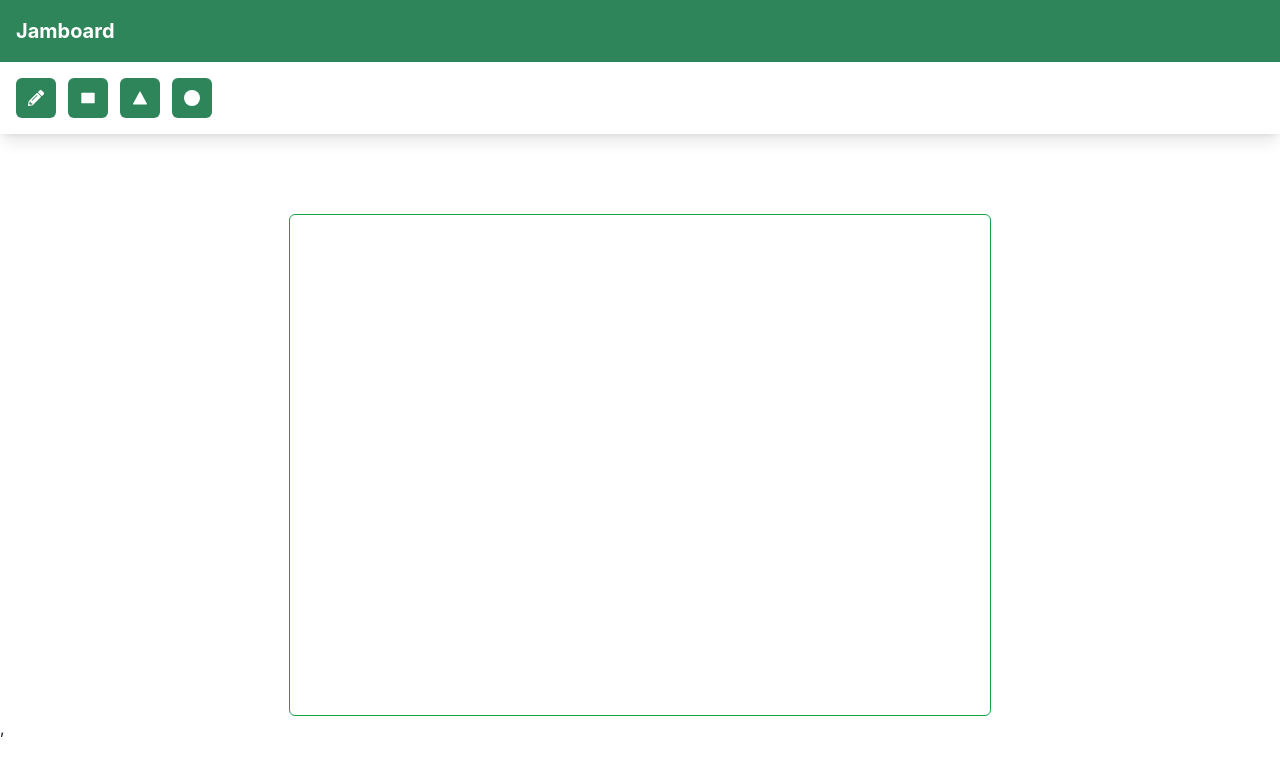
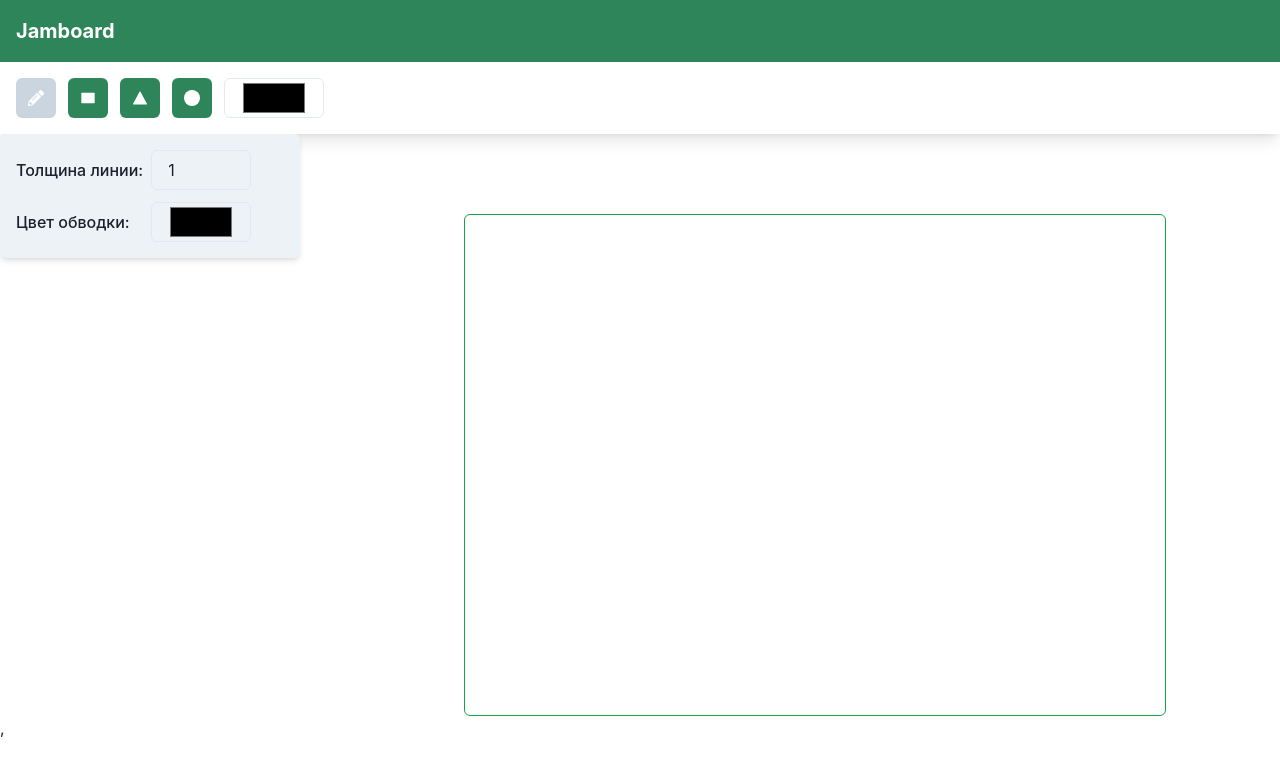
Before and after one commit to vanyachernov/NetCoreJamboard, a React (Vite) app in the folder frontend/: page / in a window 1280 px wide. Shown: the top 772 px of the page. Built offline with nearby package versions, Linux system fonts and the light colour scheme.

Commit message:
Add stroke settings. Implement line width changer

```diff
--- a/frontend/src/App.tsx
+++ b/frontend/src/App.tsx
@@ -3,6 +3,7 @@ import Header from "./components/Header.tsx";
 import Toolbar from "./components/Toolbar.tsx";
 import SettingsBar from "./components/SettingsBar.tsx";
 import Canvas from "./components/Canvas.tsx";
+import { Box } from '@chakra-ui/react';
 
 function App() {
 
@@ -10,8 +11,15 @@ function App() {
       <>
           <Header />
           <Toolbar />
+          <Box display="grid" gridTemplateColumns="300px 1fr" gridGap="50px">
+              <Box>
                   <SettingsBar />
+              </Box>
+
+              <Box>
                   <Canvas />
+              </Box>
+          </Box>
       </>
   )
 }
--- a/frontend/src/components/SettingsBar.tsx
+++ b/frontend/src/components/SettingsBar.tsx
@@ -1,8 +1,43 @@
+import { Input, FormControl, FormLabel, Flex, Box } from '@chakra-ui/react';
+import toolState from "../store/toolState.ts";
+
 const SettingsBar = () => {
     return (
-        <div>
-
-        </div>
+        <Box p="4" bg="gray.100" rounded="md" shadow="md">
+            <Box w="fit-content">
+                <FormControl>
+                    <Flex flexDirection="column" gap={3}>
+                        <Flex alignItems="center" justifyContent="space-between">
+                            <FormLabel htmlFor="line-width" mb="0" mr="2">
+                                Толщина линии:
+                            </FormLabel>
+                            <Input
+                                id="line-width"
+                                type="number"
+                                defaultValue={1}
+                                onChange={(e) =>
+                                    toolState.setLineWidth(parseInt(e.target.value))}
+                                placeholder="Введите толщину линии"
+                                w="100px"
+                            />
+                        </Flex>
+                        <Flex alignItems="center" justifyContent="space-between">
+                            <FormLabel htmlFor="stroke-color" mb="0" mr="2">
+                                Цвет обводки:
+                            </FormLabel>
+                            <Input
+                                id="stroke-color"
+                                type="color"
+                                defaultValue={1}
+                                onChange={(e) =>
+                                    toolState.setStrokeColor(e.target.value)}
+                                w="100px"
+                            />
+                        </Flex>
+                    </Flex>
+                </FormControl>
+            </Box>
+        </Box>
     );
 };
 
--- a/frontend/src/components/Toolbar.tsx
+++ b/frontend/src/components/Toolbar.tsx
@@ -1,5 +1,5 @@
 import {useState} from "react";
-import {Box, IconButton, HStack, Flex} from '@chakra-ui/react';
+import {Box, IconButton, HStack, Flex, Tooltip, Input} from '@chakra-ui/react';
 import { FaPencilAlt } from 'react-icons/fa';
 import { RiRectangleFill } from "react-icons/ri";
 import { IoTriangle } from "react-icons/io5";
@@ -12,7 +12,7 @@ import Triangle from "../tools/Triangle.ts";
 import Circle from "../tools/Circle.ts";
 
 const Toolbar = () => {
-    const [selectedTool, setSelectedTool] = useState<string>("");
+    const [selectedTool, setSelectedTool] = useState<string>("pencil");
 
     const handleSelectBrush = () => {
         setSelectedTool("pencil");
@@ -34,6 +34,11 @@ const Toolbar = () => {
         toolState.setTool(new Circle(canvasState.canvas));
     }
 
+    const handleChangeColor = (e) => {
+        toolState.setStrokeColor(e.target.value);
+        toolState.setFillColor(e.target.value);
+    }
+
     return (
         <Box
             className="shadow-lg"
@@ -42,6 +47,7 @@ const Toolbar = () => {
         >
             <Box className="w-100">
                 <Flex gap={3}>
+                    <Tooltip label="Кисть">
                         <HStack spacing={4} justify="left">
                             <IconButton
                                 icon={<FaPencilAlt />}
@@ -53,7 +59,9 @@ const Toolbar = () => {
                                 isActive={selectedTool === 'pencil'}
                             />
                         </HStack>
+                    </Tooltip>
 
+                    <Tooltip label="Прямоугольник">
                         <HStack spacing={4} justify="left">
                             <IconButton
                                 icon={<RiRectangleFill />}
@@ -65,7 +73,9 @@ const Toolbar = () => {
                                 isActive={selectedTool === 'rectangle'}
                             />
                         </HStack>
+                    </Tooltip>
 
+                    <Tooltip label="Треугольник">
                         <HStack spacing={4} justify="left">
                             <IconButton
                                 icon={<IoTriangle />}
@@ -77,7 +87,9 @@ const Toolbar = () => {
                                 isActive={selectedTool === 'triangle'}
                             />
                         </HStack>
+                    </Tooltip>
 
+                    <Tooltip label="Окружность">
                         <HStack spacing={4} justify="left">
                             <IconButton
                                 icon={<FaCircle />}
@@ -89,6 +101,16 @@ const Toolbar = () => {
                                 isActive={selectedTool === 'circle'}
                             />
                         </HStack>
+                    </Tooltip>
+
+                    <Tooltip label="Задать цвет">
+                        <HStack width={100} spacing={4} justify="left">
+                            <Input
+                                aria-label="Color"
+                                type="color"
+                                onChange={(e) => handleChangeColor(e)} />
+                        </HStack>
+                    </Tooltip>
                 </Flex>
             </Box>
         </Box>
--- a/frontend/src/store/toolState.ts
+++ b/frontend/src/store/toolState.ts
@@ -11,6 +11,27 @@ class ToolState
     setTool(tool: any) {
         this.tool = tool;
     }
+
+    setFillColor(color: string) {
+        if (this.tool)
+        {
+            this.tool.fillColor = color;
+        }
+    }
+
+    setStrokeColor(color: string) {
+        if (this.tool)
+        {
+            this.tool.strokeColor = color;
+        }
+    }
+
+    setLineWidth(width: number) {
+        if (this.tool)
+        {
+            this.tool.lineWidth = width;
+        }
+    }
 }
 
 export default new ToolState();
--- a/frontend/src/tools/Tool.ts
+++ b/frontend/src/tools/Tool.ts
@@ -8,6 +8,18 @@ export default class Tool {
         this.destroyEvents();
     }
 
+    set fillColor(color: string) {
+        this.ctx.fillStyle = color;
+    }
+
+    set strokeColor(color: string) {
+        this.ctx.strokeStyle = color;
+    }
+
+    set lineWidth(width: number) {
+        this.ctx.lineWidth = width;
+    }
+
     destroyEvents() {
         this.canvas.onmousemove = null;
         this.canvas.onmouseup = null;
```
Lines whose indentation alone changed are shown as unchanged.
